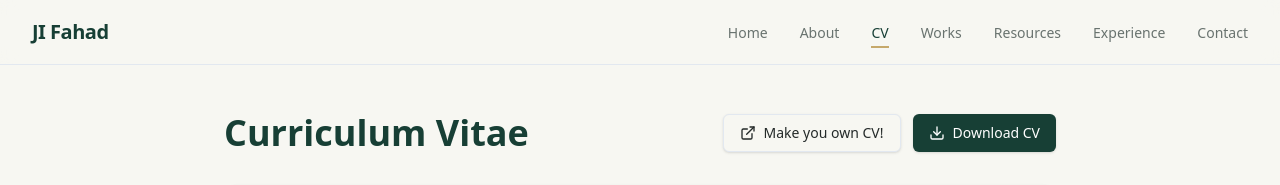
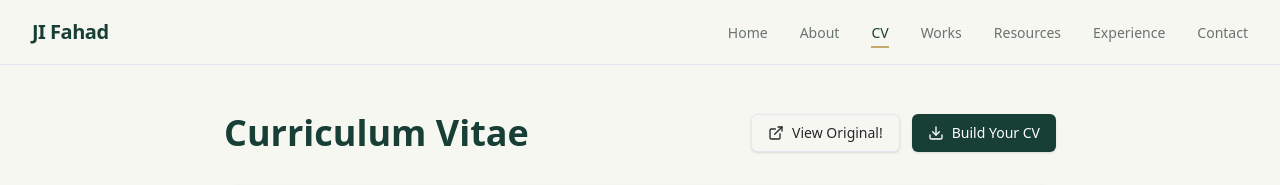
Before and after one commit to JIFahad2001/JIFahad, a Next.js app: page /cv in a window 1280 px wide. Shown: the top 185 px of the page. Built offline with nearby package versions, Linux system fonts and the light colour scheme.

Commit message:
Update CV links and button text

```diff
--- a/app/cv/page.tsx
+++ b/app/cv/page.tsx
@@ -23,15 +23,15 @@ export default function CV() {
             className="inline-flex items-center justify-center rounded-md border border-border bg-background px-4 py-2 text-sm font-medium shadow-sm transition-colors hover:bg-muted/10 hover:text-primary"
           >
             <ExternalLink className="mr-2 h-4 w-4" />
-            Make you own CV!
+            View Original!
           </a>
           <a
-            href="/documents/Fahad_CV.pdf"
-            download="Fahad_CV.pdf"
+            href="/documents/Fahad_CV.html"
+            download="Fahad_CV.html"
             className="inline-flex items-center justify-center rounded-md bg-primary px-4 py-2 text-sm font-medium text-primary-foreground shadow transition-colors hover:bg-primary/90"
           >
             <Download className="mr-2 h-4 w-4" />
-            Download CV
+            Build Your CV
           </a>
         </div>
       </div>
```
